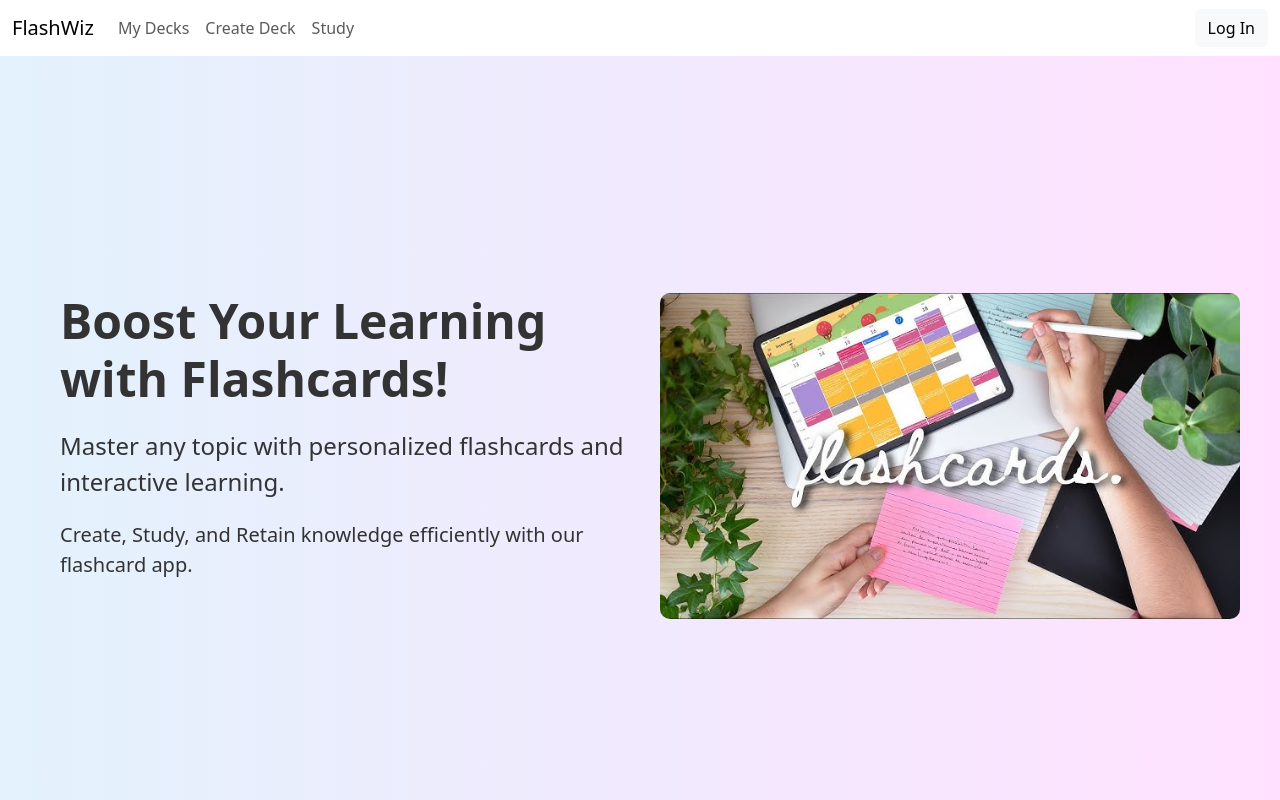
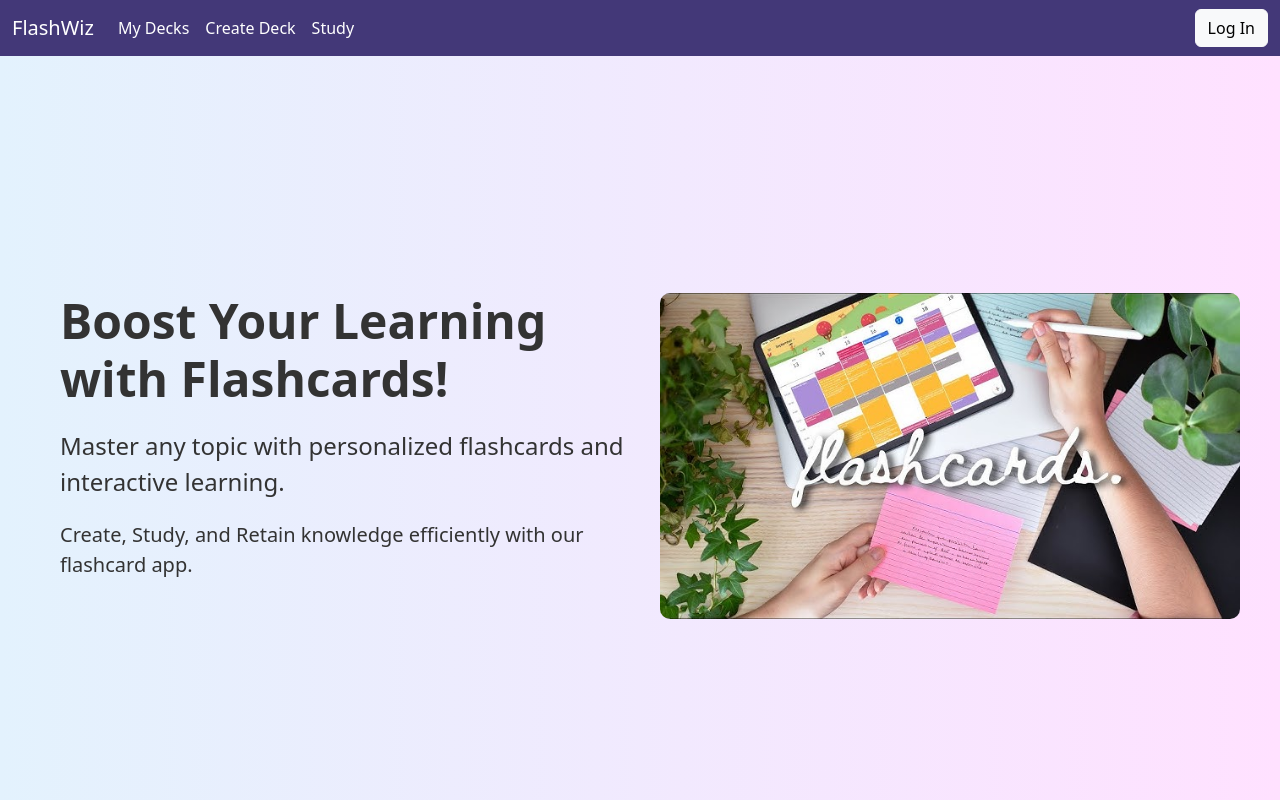
Before and after one commit to kpbhumika/flashWiz, a React (Create React App) app in the folder client/: page / in a window 1280 px wide. Shown: the top 800 px of the page. Built offline with nearby package versions, Linux system fonts and the light colour scheme; no server answers.

Commit message:
refactored navbar

```diff
--- a/client/src/HeroSection.css
+++ b/client/src/HeroSection.css
@@ -81,3 +81,9 @@
   height: auto;
   border-radius: 10px;
 }
+
+
+/* navbar */
+.navbar-nav .nav-link  {
+  color: white !important; /* Make sure this overrides other styles */
+}
--- a/client/src/layout/Navigation.js
+++ b/client/src/layout/Navigation.js
@@ -1,14 +1,13 @@
 
 import { LoginSection } from "./LoginSection";
-import CategorySearch from "../components/CategorySearch";
-import { BrowserRouter as Router } from "react-router-dom";
+import "../HeroSection.css"
 
 const Navigation = () => {
   return (
     <div>
-      <nav className="navbar navbar-expand-lg">
-        <div className="container-fluid">
-          <a className="navbar-brand" href="/">
+      <nav className="navbar navbar-expand-lg" style={{ backgroundColor: '#433878' }}>
+        <div className="container-fluid" >
+          <a className="navbar-brand" href="/" style={{ color: 'white' }} >
             FlashWiz
           </a>
           <button
@@ -24,11 +23,6 @@ const Navigation = () => {
           </button>
           <div className="collapse navbar-collapse" id="navbarSupportedContent">
             <ul className="navbar-nav me-auto mb-2 mb-lg-0">
-              {/* <li className="nav-item">
-                <a className="nav-link active" aria-current="page" href="/">
-                  Home
-                </a>
-              </li> */}
               <li className="nav-item">
                 <a className="nav-link" href="/decks">
                   My Decks
@@ -44,43 +38,6 @@ const Navigation = () => {
                   Study
                 </a>
               </li>
-              {/* <li className="nav-item dropdown">
-                <a
-                  className="nav-link dropdown-toggle"
-                  href="/"
-                  id="navbarDropdown"
-                  role="button"
-                  data-bs-toggle="dropdown"
-                  aria-expanded="false"
-                >
-                  Dropdown
-                </a>
-                <ul className="dropdown-menu" aria-labelledby="navbarDropdown">
-                  <li>
-                    <a className="dropdown-item" href="/">
-                      Action
-                    </a>
-                  </li>
-                  <li>
-                    <a className="dropdown-item" href="/">
-                      Another action
-                    </a>
-                  </li>
-                  <li>
-                    <hr className="dropdown-divider" />
-                  </li>
-                  <li>
-                    <a className="dropdown-item" href="/">
-                      Something else here
-                    </a>
-                  </li>
-                </ul>
-              </li>
-              <li className="nav-item">
-                <a className="nav-link disabled" href="/">
-                  Disabled
-                </a>
-              </li> */}
             </ul>
 
             <LoginSection />
```
